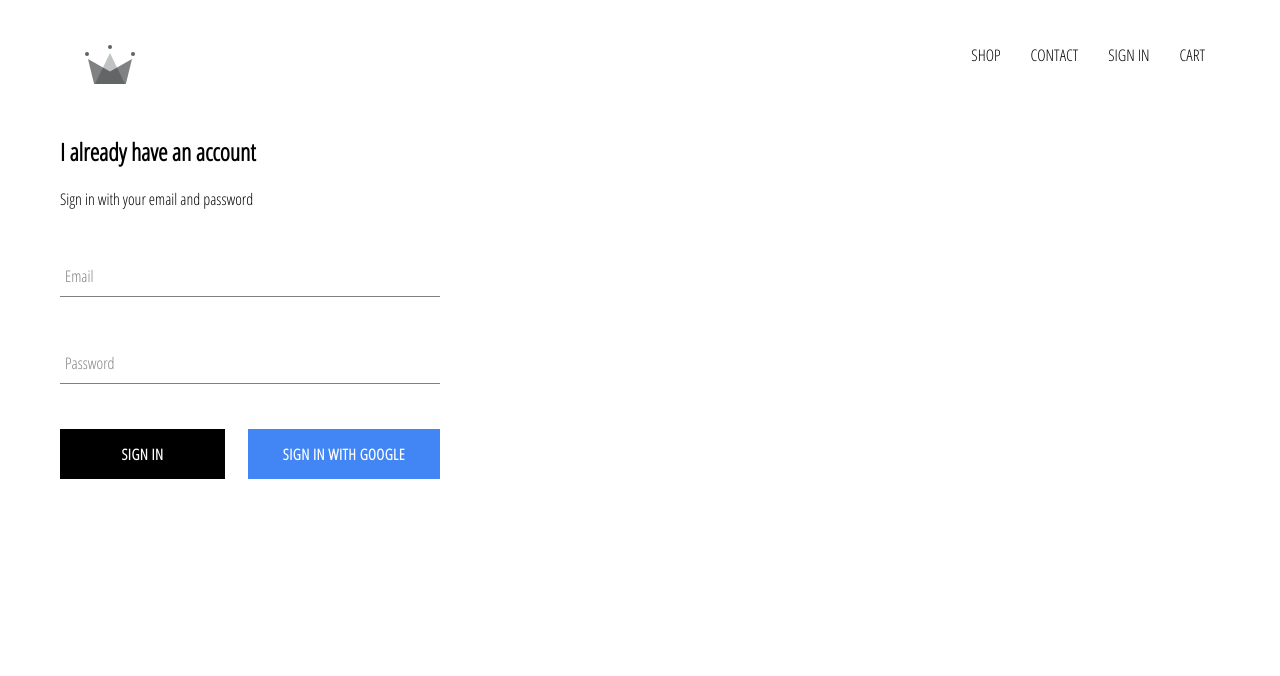
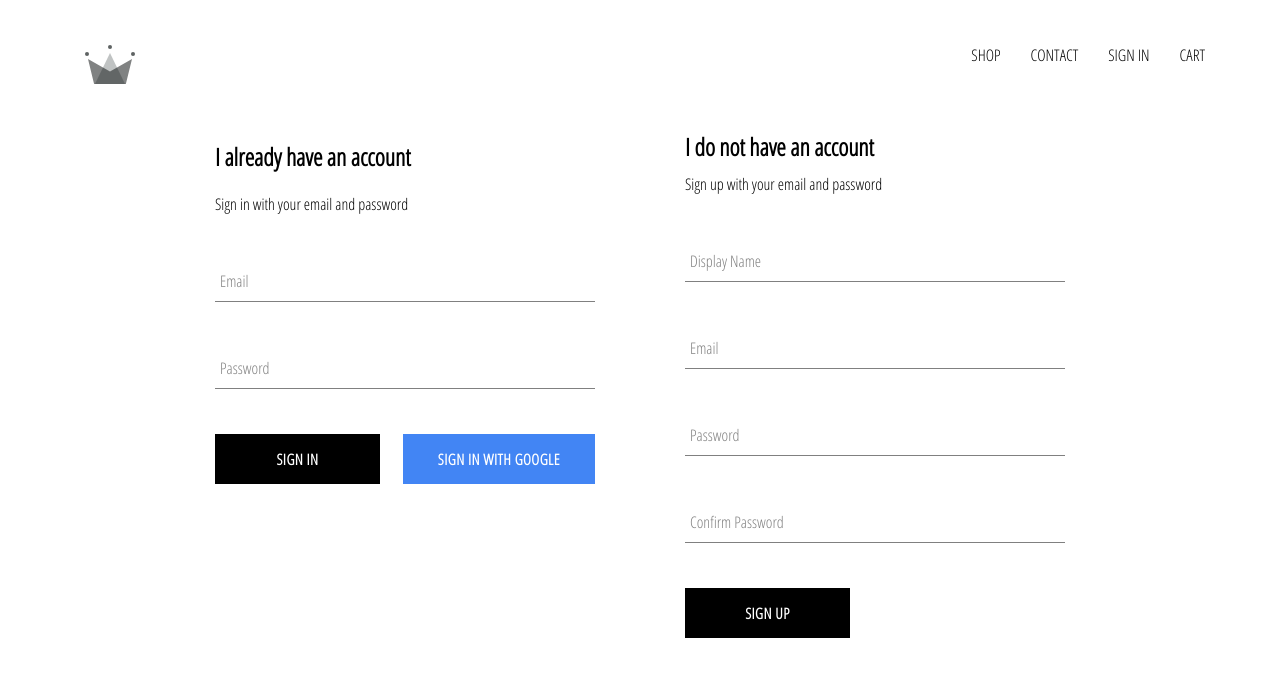
Before and after one commit to ralucamanea/crwn-clothing, a React (Create React App) app: page /signin in a window 1280 px wide. Shown: the top 676 px of the page. Built offline with nearby package versions, Linux system fonts and the light colour scheme; no server answers.

Commit message:
implemented firebase utils with store authenticated users into firestore database

```diff
--- a/src/App.js
+++ b/src/App.js
@@ -5,7 +5,7 @@
 import ShopPage from './pages/shop/shop.component';
 import Header from './components/header/header.component';
 import SignInAndSignUpPage from './pages/sign-in-and-sign-up-page/sign-in-and-sign-up-page.component';
-import { auth } from './firebase/firebase.utils';
+import { auth, createUserProfileDocument } from './firebase/firebase.utils';
 //if you use switch (if matches, renders that one, nothing else), does not use exact and vice versa
 
 
@@ -22,10 +22,23 @@
   unsubscribeFromAuth = null;
 
   componentDidMount() {
-    this.unsubscribeFromAuth = auth.onAuthStateChanged(user => {
-      this.setState({ currentUser: user },
-        () => console.log(this.state))
-    })
+    this.unsubscribeFromAuth = auth.onAuthStateChanged(async userAuth => {
+      if (userAuth) {
+        const userRef = await createUserProfileDocument(userAuth);
+
+        userRef.onSnapshot(snapshot => {
+          this.setState({
+            currentUser: {
+              id: snapshot.id,
+              ...snapshot.data()
+            }
+          })
+        })
+      }
+      else {
+        this.setState({ currentUser: userAuth })
+      }
+    });
   }
 
   componentWillUnmount() {
--- /dev/null
+++ b/src/components/sign-up/sign-up.component.jsx
@@ -0,0 +1,72 @@
+import React from 'react';
+
+import './sign-up.styles.scss'
+import CustomButton from '../custom-button/custom-button.component';
+import { auth, createUserProfileDocument } from '../../firebase/firebase.utils';
+import FormInput from '../form-input/form-input.component';
+
+class SignUp extends React.Component {
+    constructor(props) {
+        super(props);
+
+        this.state = {
+            displayName: '',
+            email: '',
+            password: '',
+            confirmPassword: ''
+        }
+    }
+
+    handleChange = event => {
+        const { value, name } = event.target;
+        //dynamic set
+        this.setState({ [name]: value });
+    }
+
+    handleSubmit = async (event) => {
+        event.preventDefault();
+
+        const { displayName, email, password, confirmPassword } = this.state;
+
+        if (password !== confirmPassword) {
+            alert("passwords don't match")
+            return;
+        }
+
+        try {
+            const { user } = await auth.createUserWithEmailAndPassword(email, password);
+
+            await createUserProfileDocument(user, { displayName });
+            this.setState = ({
+                displayName: '',
+                email: '',
+                password: '',
+                confirmPassword: ''
+            });
+        } catch (error) {
+            console.error(error);
+        }
+    };
+
+    render() {
+        const { displayName, email, password, confirmPassword } = this.state;
+
+        return (
+            <div className='sign-up'>
+                <h2 className='title'>I do not have an account</h2>
+                <span>Sign up with your email and password</span>
+                <form className='sign-up-form' onSubmit={this.handleSubmit}>
+                    <FormInput type="text" name="displayName" value={displayName} onChange={this.handleChange} label='Display Name' required></FormInput>
+                    <FormInput type="email" name="email" value={email} onChange={this.handleChange} label='Email' required></FormInput>
+                    <FormInput type="password" name="password" value={password} onChange={this.handleChange} label='Password' required></FormInput>
+                    <FormInput type="password" name="confirmPassword" value={confirmPassword} onChange={this.handleChange} label='Confirm Password' required></FormInput>
+
+                    <CustomButton type="submit">SIGN UP</CustomButton>
+
+                </form>
+            </div>
+        );
+    }
+}
+
+export default SignUp;
--- /dev/null
+++ b/src/components/sign-up/sign-up.styles.scss
@@ -0,0 +1,9 @@
+.sign-up{
+    display: flex;
+    flex-direction: column;
+    width: 380px;
+
+    .title{
+        margin: 10px 0;
+    }
+}
--- a/src/firebase/firebase.utils.js
+++ b/src/firebase/firebase.utils.js
@@ -13,6 +13,30 @@
     measurementId: "G-TKP3Y1DWN8"
 };
 
+export const createUserProfileDocument = async (userAuth, additionalData) => {
+    if (!userAuth) return;
+
+    const userRef = firestore.doc(`users/${userAuth.uid}`);
+    const snapshot = await userRef.get();
+
+    if (!snapshot.exists) {
+        const { displayName, email } = userAuth;
+        const createdAt = new Date();
+        try {
+            await userRef.set({
+                displayName,
+                email,
+                createdAt,
+                ...additionalData
+            })
+        } catch (error) {
+            console.log('error creating user', error.message);
+        }
+    }
+
+    return userRef;
+}
+
 firebase.initializeApp(config);
 
 export const auth = firebase.auth();
--- a/src/pages/sign-in-and-sign-up-page/sign-in-and-sign-up-page.component.jsx
+++ b/src/pages/sign-in-and-sign-up-page/sign-in-and-sign-up-page.component.jsx
@@ -2,10 +2,12 @@
 
 import './sign-in-and-sign-up-page.styles.scss';
 import SignIn from '../../components/sign-in/sign-in.component';
+import SignUp from '../../components/sign-up/sign-up.component';
 
 const SignInAndSignUpPage=()=>(
     <div className='sign-in-and-sign-up'>
         <SignIn></SignIn>
+        <SignUp></SignUp>
     </div>
 )
 
--- a/src/pages/sign-in-and-sign-up-page/sign-in-and-sign-up-page.styles.scss
+++ b/src/pages/sign-in-and-sign-up-page/sign-in-and-sign-up-page.styles.scss
@@ -0,0 +1,6 @@
+.sign-in-and-sign-up{
+    width: 850px;
+    display: flex;
+    justify-content: space-between;
+    margin: 30px auto;
+}
```
